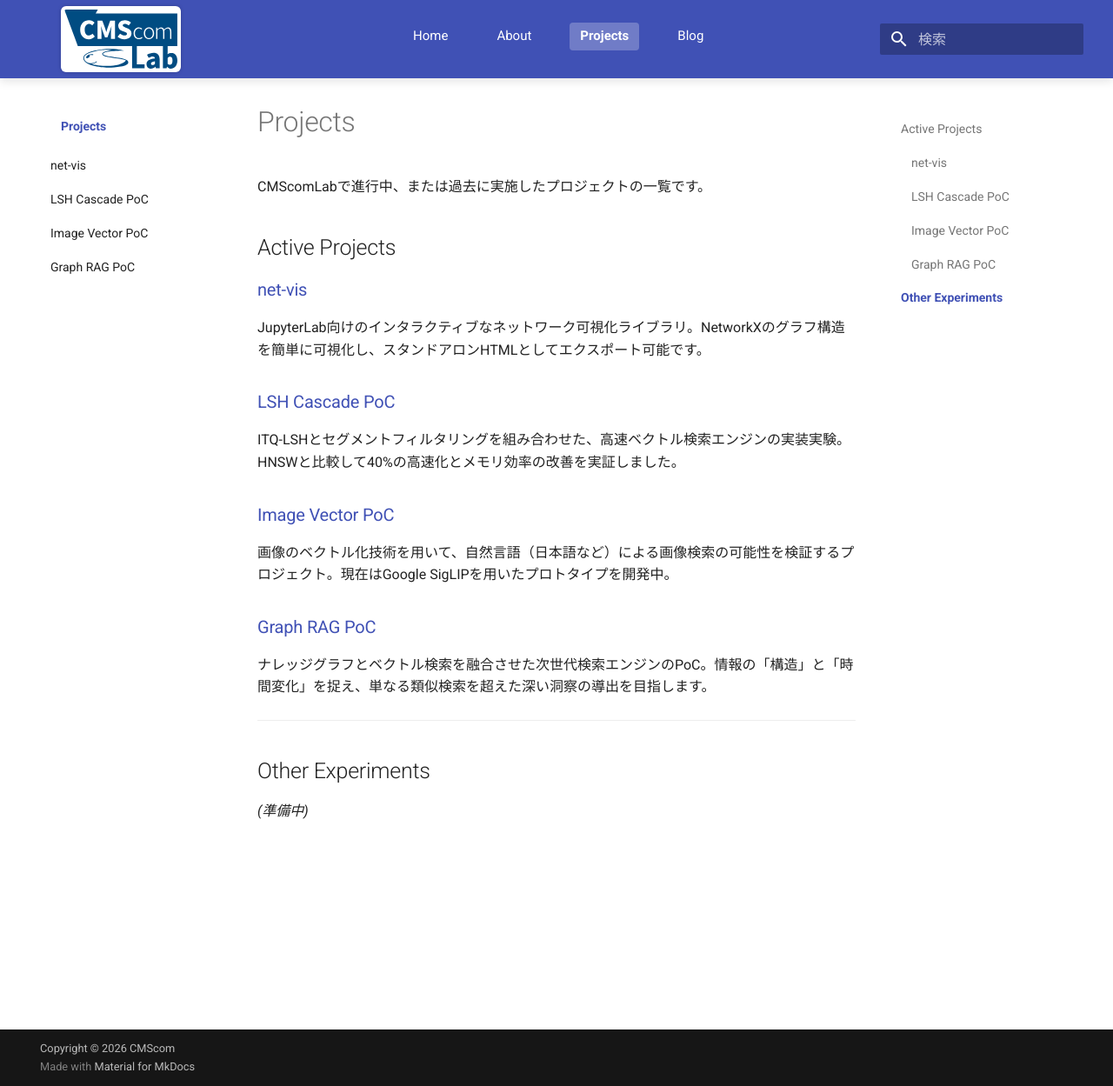
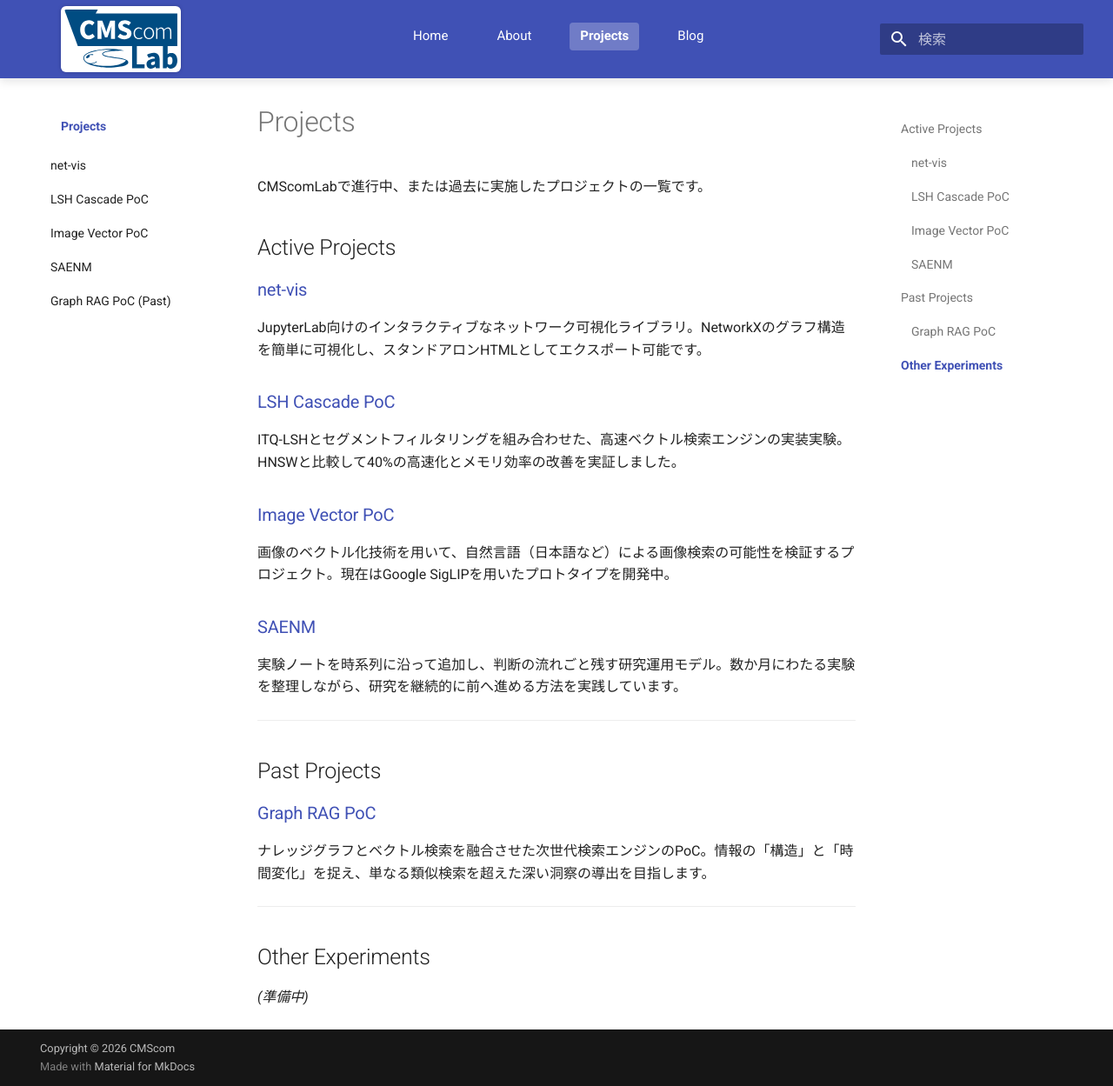
Before and after one commit to CMScomLab/CMScomLab.github.io, an MkDocs documentation site: the page built from docs/projects/index.md, in a window 1280 px wide and 1249 px high. Shown: the whole window at 87% size. Built offline with MkDocs 1.6.1 and Material for MkDocs 9.7.7, drawn with Linux system fonts in a browser that asks for light colours; comment, search, counter and statistics services are not loaded.

Commit message:
SAENMをプロジェクトとして追加

```diff
--- a/docs/projects/index.md
+++ b/docs/projects/index.md
@@ -13,6 +13,13 @@ ITQ-LSHとセグメントフィルタリングを組み合わせた、高速ベ
 ### [Image Vector PoC](image-vector-poc.md)
 画像のベクトル化技術を用いて、自然言語（日本語など）による画像検索の可能性を検証するプロジェクト。現在はGoogle SigLIPを用いたプロトタイプを開発中。
 
+### [SAENM](saenm.md)
+実験ノートを時系列に沿って追加し、判断の流れごと残す研究運用モデル。数か月にわたる実験を整理しながら、研究を継続的に前へ進める方法を実践しています。
+
+---
+
+## Past Projects
+
 ### [Graph RAG PoC](graph-rag-poc.md)
 ナレッジグラフとベクトル検索を融合させた次世代検索エンジンのPoC。情報の「構造」と「時間変化」を捉え、単なる類似検索を超えた深い洞察の導出を目指します。
 
--- a/mkdocs.yml
+++ b/mkdocs.yml
@@ -58,5 +58,6 @@ nav:
       - 'net-vis': projects/net-vis.md
       - 'LSH Cascade PoC': projects/lsh-cascade-poc.md
       - 'Image Vector PoC': projects/image-vector-poc.md
-      - 'Graph RAG PoC': projects/graph-rag-poc.md
+      - 'SAENM': projects/saenm.md
+      - 'Graph RAG PoC (Past)': projects/graph-rag-poc.md
   - Blog: blog/index.md
```
Also changed, not shown: docs/blog/posts/2026-07-30-how-to-pronounce-saenm.md (+1 -1 lines), docs/projects/saenm.md (added, +28 -0 lines).
